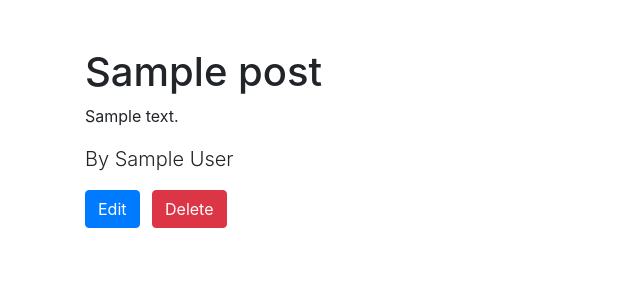
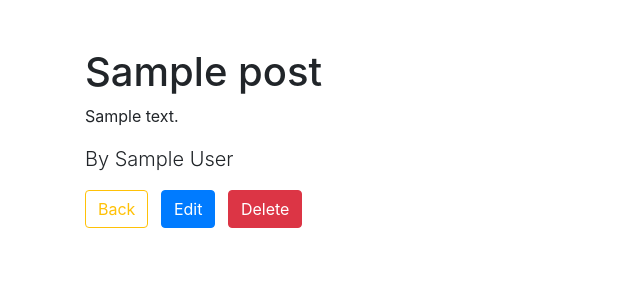
Before and after one commit to jrrlokken/blogly, a Flask app: page /posts/1 in a window 1280 px wide. Shown: the top 300 px of the page, without its empty margins (0-640 px from the left). Run offline with Flask 2, Linux system fonts and the light colour scheme; tables that the repository leaves empty hold one stand-in row (values such as "Sample post"); some libraries are stand-ins or nearby versions.

Commit message:
Added back button

```diff
--- a/templates/posts/post_detail.html
+++ b/templates/posts/post_detail.html
@@ -4,6 +4,9 @@
   <p>{{ post.content }}</p>
   <p class="lead">By {{ post.user.first_name }} {{ post.user.last_name}}</p>
   <form class="mb-4">
+    <a class="btn btn-outline-warning mr-2" href="/users/{{ post.user_id }}"
+      >Back</a
+    >
     <button
       class="btn btn-primary"
       formaction="/posts/{{ post.id }}/edit"
```
